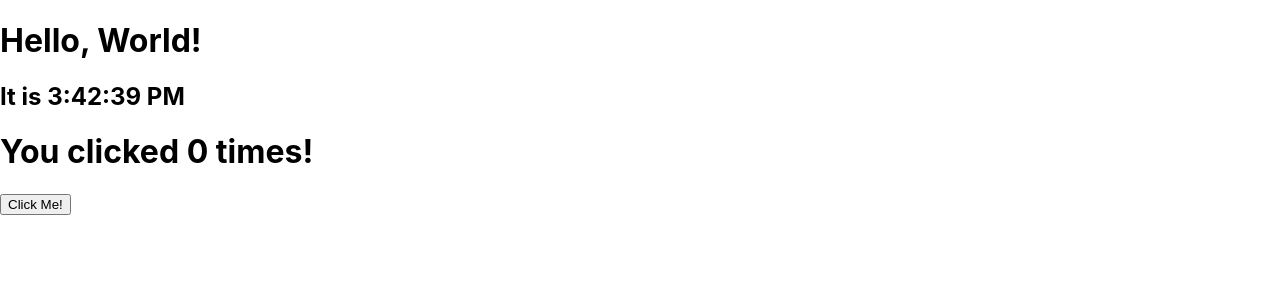
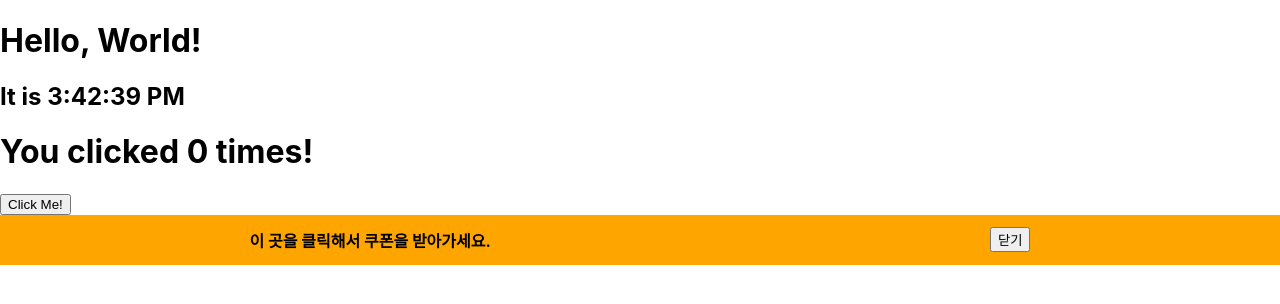
Before and after one commit to kjm541006/TIL, a React (Create React App) app in the folder react/my-app/: page / in a window 1280 px wide. Shown: the top 304 px of the page. Built offline with nearby package versions, Linux system fonts and the light colour scheme.

Commit message:
함수 컴포넌트 이벤트 처리

```diff
--- a/react/my-app/src/App.js
+++ b/react/my-app/src/App.js
@@ -1,11 +1,13 @@
 // import ClassClock from "./components/ClassClock";
 import FunctionClock from "./components/FunctionClock";
 import UseEffect from "./components/UseEffect";
+import Banner from "./components/Banner";
 function App() {
   return (
     <div>
       <FunctionClock />
       <UseEffect />
+      <Banner />
     </div>
   );
 }
--- /dev/null
+++ b/react/my-app/src/components/Banner.js
@@ -0,0 +1,34 @@
+import React, { useState } from "react";
+
+const Banner = () => {
+  const [visible, setVisible] = useState(true);
+
+  const closeBanner = (e) => {
+    e.stopPropagation(); // event bubbling 방지
+    setVisible(false);
+  };
+  const getCoupon = () => {
+    return alert("당첨");
+  };
+
+  return (
+    visible && (
+      <div
+        style={{
+          backgroundColor: "orange",
+          fontWeight: "bold",
+          height: "50px",
+          display: "flex",
+          justifyContent: "space-around",
+          alignItems: "center",
+        }}
+        onClick={getCoupon}
+      >
+        이 곳을 클릭해서 쿠폰을 받아가세요.
+        <button onClick={closeBanner}>닫기</button>
+      </div>
+    )
+  );
+};
+
+export default Banner;
```
